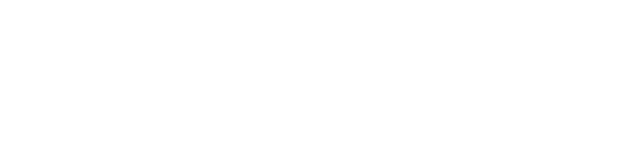
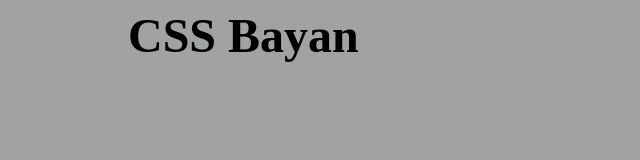
Before and after one commit to pavelkemko/cssBayan, a plain HTML site: page cssBayan/index.html in a window 1280 px wide. Shown: the whole page, without its empty margins (0-640 px from the left). Drawn offline with Linux system fonts and the light colour scheme; a web font is replaced by a local one.

Commit message:
feat: add images and fonts (Fri, Mar 10, 12:42:41 PM)

```diff
--- a/cssBayan/css/style.css
+++ b/cssBayan/css/style.css
@@ -0,0 +1,23 @@
+html {
+  box-sizing: border-box;
+  scroll-behavior: smooth;
+}
+*, *::before, *::after {
+  box-sizing: inherit;
+}
+body {
+  font-family: 'Rampart One';
+  font-style: normal;
+  font-size: 1.2rem;
+  line-height: 1.5;
+  font-weight: normal;
+  color: black;
+  background-color: rgba(52, 55, 56, 0.459)
+}
+h1 {
+  font-size: 3rem;
+}
+.container {
+  margin: 0 auto;
+  max-width: 80%;
+}
--- a/cssBayan/index.html
+++ b/cssBayan/index.html
@@ -4,12 +4,25 @@
   <meta charset="UTF-8">
   <meta http-equiv="X-UA-Compatible" content="IE=edge">
   <meta name="viewport" content="width=device-width, initial-scale=1.0">
+  <link rel="icon" href="./assets/icons/deadline.svg">
   <link rel="stylesheet" href="./css/reset.css">
   <link rel="stylesheet" href="./css/style.css">
-
-  <title>Document</title>
+  <link rel="preconnect" href="https://fonts.googleapis.com">
+  <link rel="preconnect" href="https://fonts.gstatic.com" crossorigin>
+  <link href="https://fonts.googleapis.com/css2?family=Rampart+One&display=swap" rel="stylesheet">
+  <title>cssBayan_pavelkemko</title>
 </head>
 <body>
+  <header class="header">
+    <div class="container">
+      <h1>CSS Bayan</h1>
+    </div>
+  </header>
+  <main>
+    <div class="container">
 
+    </div>
+  </main>
+  <footer></footer>
 </body>
 </html>
```
Also changed, not shown: cssBayan/assets/icons/deadline.svg (added), cssBayan/assets/images/check_my_work.png (added), cssBayan/assets/images/how_to_do.png (added), cssBayan/assets/images/is_a_little_bit_off.png (added), cssBayan/assets/images/reviewer_1.png (added), cssBayan/assets/images/stage_0.png (added), cssBayan/assets/images/stay_calm.png (added).
